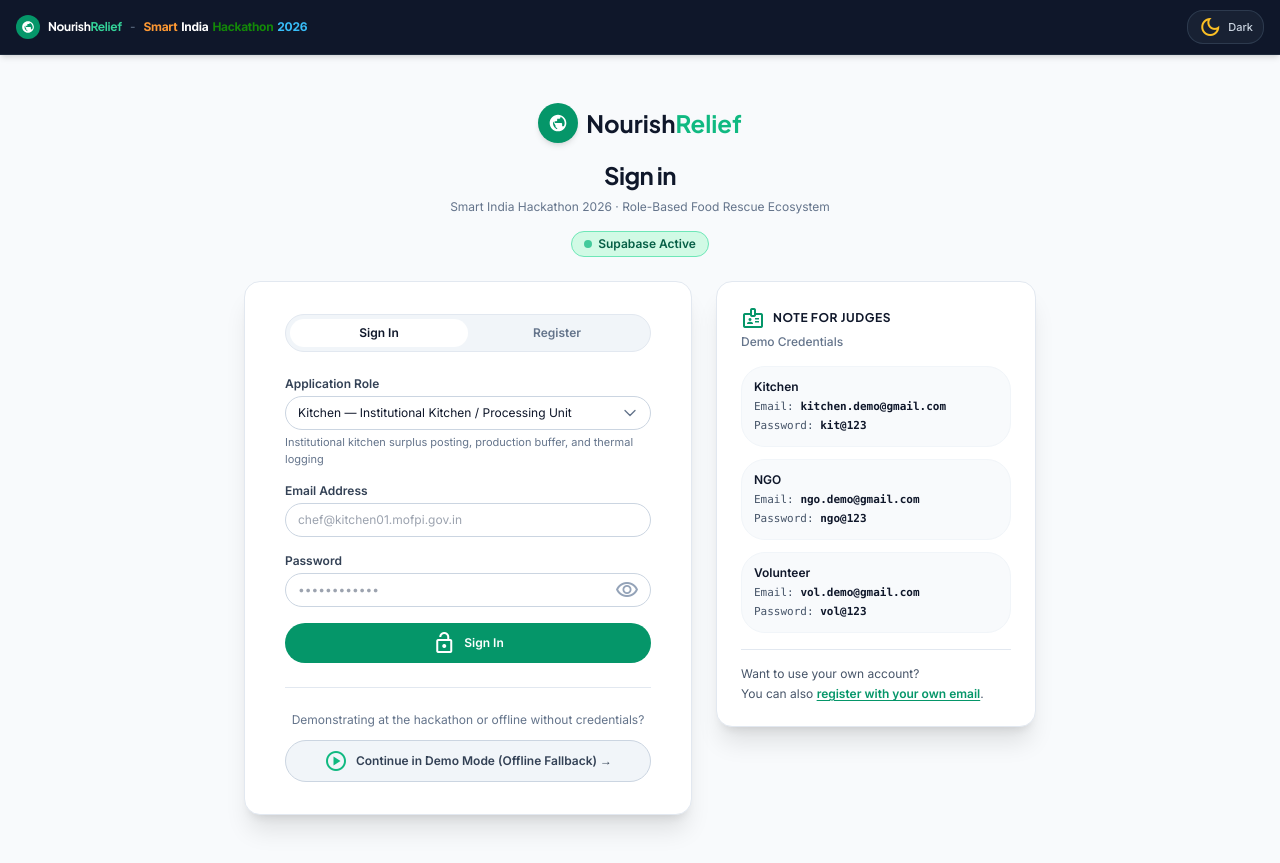
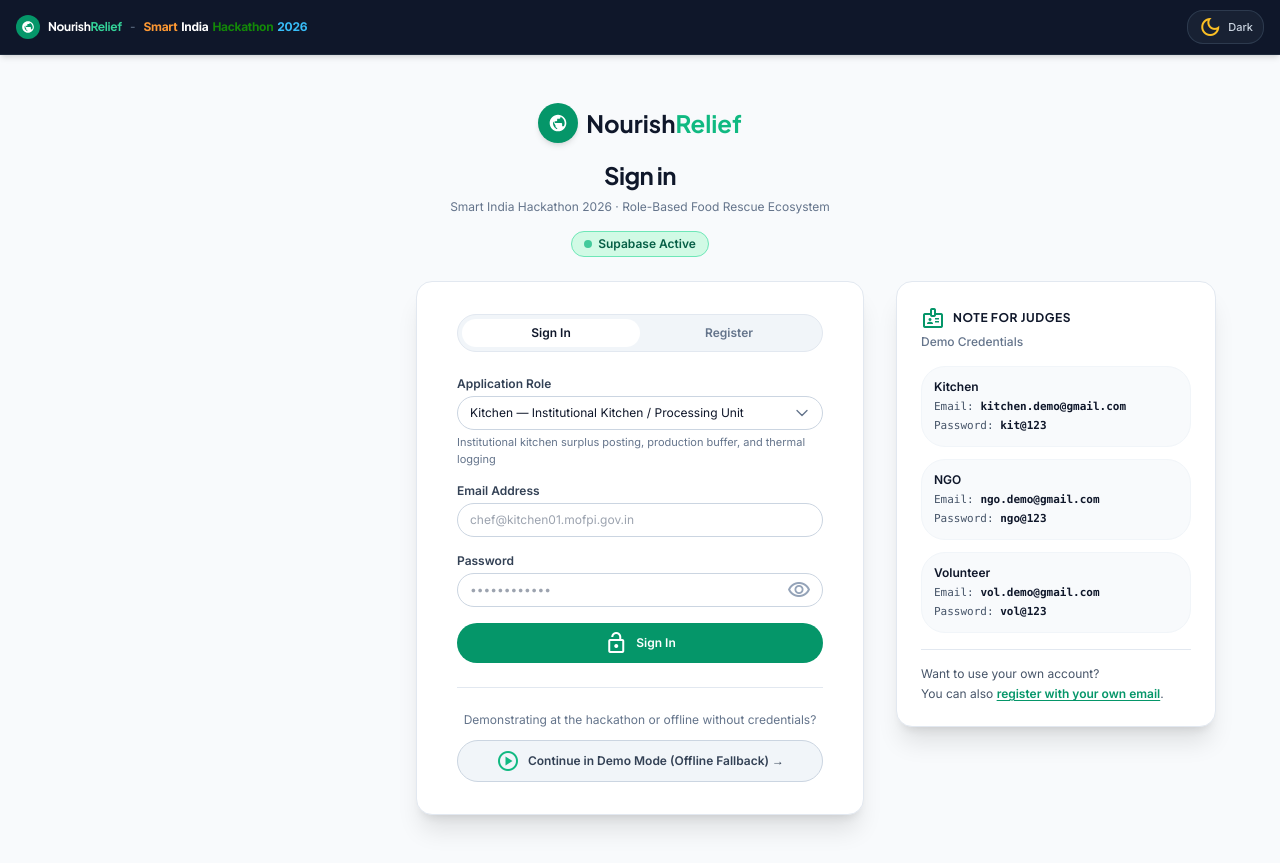
Before and after one commit to v-abhiramreddy/NOURISH_RELIEF_SIH26, a Next.js app: page / in a window 1280 px wide. Built offline with nearby package versions, Linux system fonts and the light colour scheme; no server answers; the database is empty.

Commit message:
Center Sign In form and position Note for Judges in right corner

```diff
--- a/src/components/AuthForm.tsx
+++ b/src/components/AuthForm.tsx
@@ -152,9 +152,13 @@ export default function AuthForm({ initialMode = 'signin' }: AuthFormProps) {
         </div>
       </div>
 
-      <div className="mt-6 w-full max-w-md lg:max-w-4xl mx-auto px-4 sm:px-6">
-        <div className="flex flex-col lg:flex-row items-center lg:items-start justify-center gap-6">
-          <div className="w-full max-w-md bg-white dark:bg-slate-900 py-8 px-6 shadow-xl rounded-2xl border border-slate-200 dark:border-slate-800 sm:px-10">
+      <div className="mt-6 w-full max-w-[1440px] mx-auto px-4 sm:px-6 lg:px-8">
+        <div className="grid grid-cols-1 lg:grid-cols-[1fr_minmax(0,28rem)_1fr] items-start gap-6 lg:gap-8">
+          {/* Left balance spacer (hidden on mobile, balances the grid on lg+) */}
+          <div className="hidden lg:block" aria-hidden="true" />
+
+          {/* Centered Sign In / Register Form */}
+          <div className="w-full max-w-md mx-auto bg-white dark:bg-slate-900 py-8 px-6 shadow-xl rounded-2xl border border-slate-200 dark:border-slate-800 sm:px-10">
             {/* Mode Switcher Tabs */}
             <div className="flex rounded-xl bg-slate-100 dark:bg-slate-800 p-1 mb-6 border border-slate-200 dark:border-slate-700">
             <button
@@ -416,12 +420,13 @@ export default function AuthForm({ initialMode = 'signin' }: AuthFormProps) {
           </div>
         </div>
 
-        {/* Note for Judges Card */}
-          <aside
-            aria-label="Note for Judges"
-            className="w-full max-w-md lg:w-72 xl:w-80 shrink-0 bg-white dark:bg-slate-900 py-6 px-5 sm:px-6 shadow-xl rounded-2xl border border-slate-200 dark:border-slate-800 text-left"
-          >
-            <div className="flex items-center gap-2 mb-1">
+          {/* Note for Judges Card (positioned more towards the right corner on lg+) */}
+          <div className="w-full max-w-md mx-auto lg:mx-0 lg:ml-auto lg:w-72 xl:w-80">
+            <aside
+              aria-label="Note for Judges"
+              className="w-full bg-white dark:bg-slate-900 py-6 px-5 sm:px-6 shadow-xl rounded-2xl border border-slate-200 dark:border-slate-800 text-left"
+            >
+              <div className="flex items-center gap-2 mb-1">
               <span className="material-symbols-outlined text-emerald-600 dark:text-emerald-400 text-base">
                 badge
               </span>
@@ -525,5 +530,6 @@ export default function AuthForm({ initialMode = 'signin' }: AuthFormProps) {
         </div>
       </div>
     </div>
+  </div>
   );
 }
```
